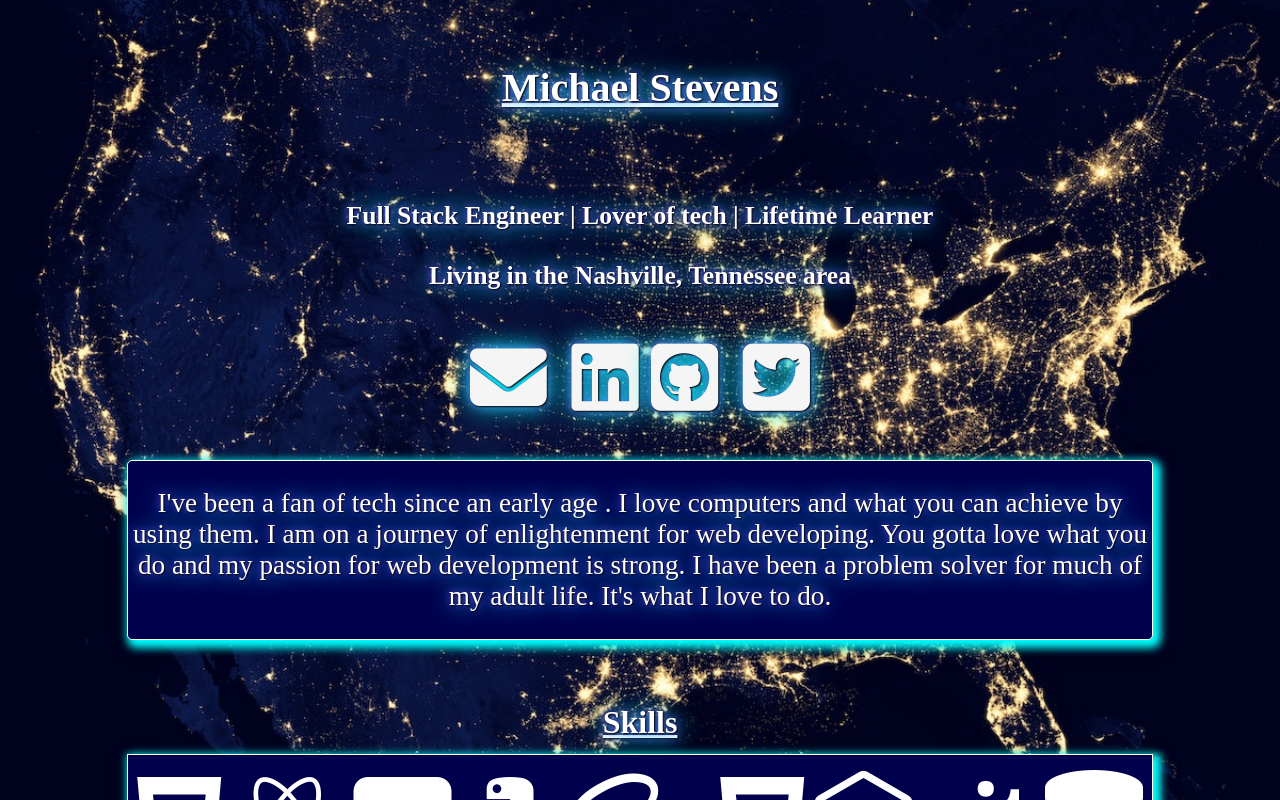
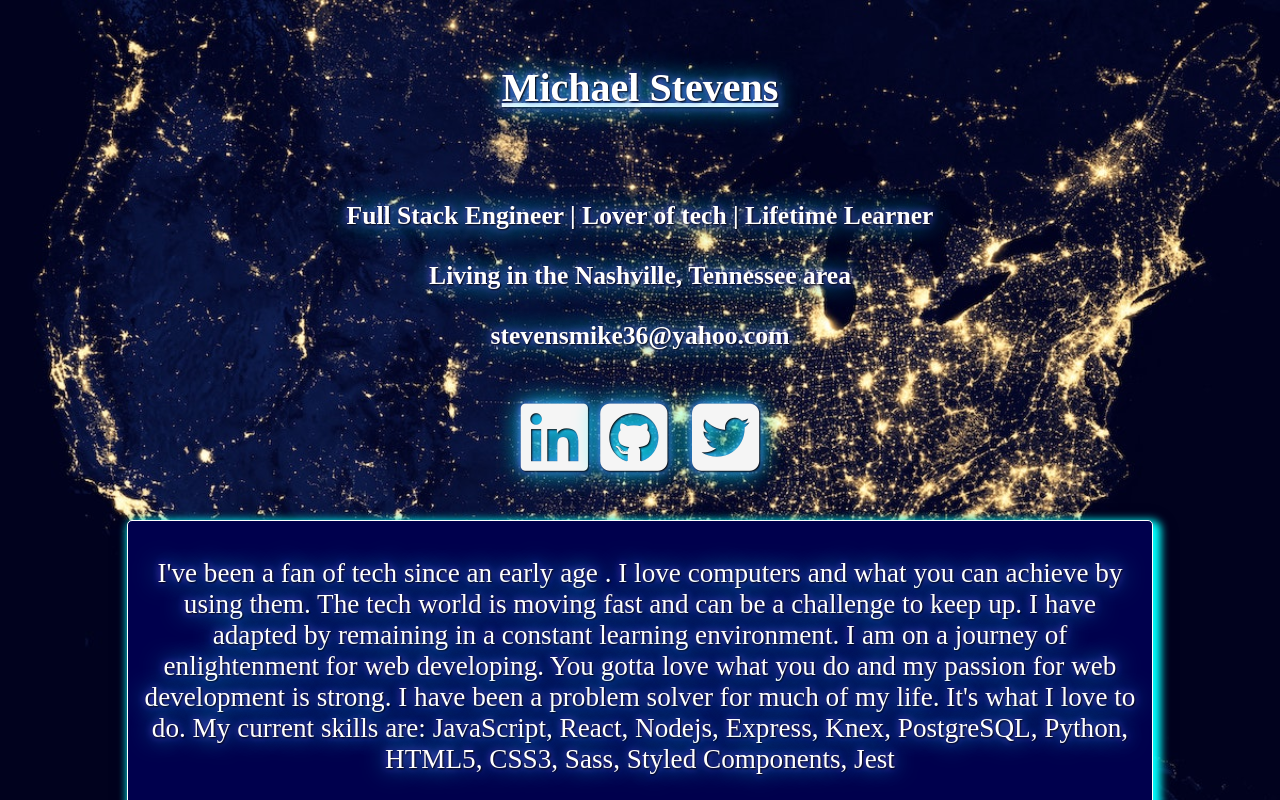
Before and after one commit to MichaelZane/portfolio, a React (Create React App) app: page / in a window 1280 px wide. Shown: the top 800 px of the page. Built offline with nearby package versions, Linux system fonts and the light colour scheme; a web font is replaced by a local one.

Commit message:
fixed image stretching

```diff
--- a/src/App.js
+++ b/src/App.js
@@ -37,7 +37,10 @@ function App() {
         <br/>
         Living in the Nashville, Tennessee area<br/>
         <br/>
-        <a href = "stevensmike36@yahoo.com"><i class="fa fa-envelope fa-3x" aria-hidden="true"></i></a>
+        stevensmike36@yahoo.com
+        <br/>
+        <br/>
+        {/* <a href = "stevensmike36@yahoo.com"><i class="fa fa-envelope fa-3x" aria-hidden="true"></i></a> */}
         <a href = "https://www.linkedin.com/in/michael-stevens-dev/"><i class="fa fa-linkedin-square fa-3x" aria-hidden="true"></i></a>
         <a href = "https://github.com/mzstevens69"><i class="fab fa-github-square fa-3x" ></i></a>
         <a href = "https://twitter.com/Michaelzanemike"><i class="fab fa-twitter-square fa-3x" ></i></a>
--- a/src/components/AboutMe.js
+++ b/src/components/AboutMe.js
@@ -27,9 +27,17 @@ const AboutMe = () => {
         <About>
 
             <p>
-            I've been a fan of tech since an early age . I love computers and what you can achieve by using them.
-            I am on a journey of enlightenment for web developing. You gotta love what you do and my passion for
-            web development is strong. I have been a problem solver for much of my adult life. It's what I love to do.
+            I've been a fan of tech since an early age . I love computers
+            and what you can achieve by using them.  The tech world is moving fast
+            and can be a challenge to keep up.  I have adapted by remaining in a constant
+            learning environment.
+            I am on a journey of enlightenment for web developing. You gotta
+            love what you do and my passion for
+            web development is strong. I have been a problem solver for
+            much of my life. It's what I love to do.
+            My current skills are:
+            JavaScript, React, Nodejs, Express, Knex, PostgreSQL, Python, HTML5,
+            CSS3, Sass, Styled Components, Jest
             </p>
         </About>
         </Wrap>
--- a/src/components/Footer.js
+++ b/src/components/Footer.js
@@ -27,7 +27,7 @@ const footer = () => {
         <div>
             <Wrap>
                 <Footer>
-                    <a href=""><i class="fa fa-envelope fa-3x" aria-hidden="true"></i></a>
+                    {/* <a href=""><i class="fa fa-envelope fa-3x" aria-hidden="true"></i></a> */}
                     <a href = "https://www.linkedin.com/in/michael-stevens-dev/"><i class="fa fa-linkedin-square fa-3x" aria-hidden="true"></i></a>
                     <a href="https://github.com/mzstevens69"><i class="fab fa-github-square fa-3x" ></i></a>
                     <a href="https://twitter.com/Michaelzanemike"><i class="fab fa-twitter-square fa-3x" ></i></a>
--- a/src/components/Projects.js
+++ b/src/components/Projects.js
@@ -14,8 +14,11 @@ const Image = styled.img `
     margin: 3%;
     @media screen and (max-width: 700px) {
         height: 100%;
-        width: 93%;
-
+        width: 94%;
+      }
+      @media screen and (max-width: 1300px) {
+        height: 100%;
+        width: 94%;
       }
 
 `
@@ -41,6 +44,7 @@ const Pject2 = styled.div `
     background-color:  #00004d;
     box-shadow: 4px 4px 8px 4px rgb(0, 255, 255), 4px 6px 20px 4px rgba(0, 0, 0, 0.19);
     flex-direction: column;
+
 `
 
 const Projects = () => {
--- a/src/index.css
+++ b/src/index.css
@@ -33,6 +33,10 @@ h4 {
   text-decoration: underline;
 }
 
+p {
+  padding: 1%;
+}
+
 .fb {
   color: white;
 
```
